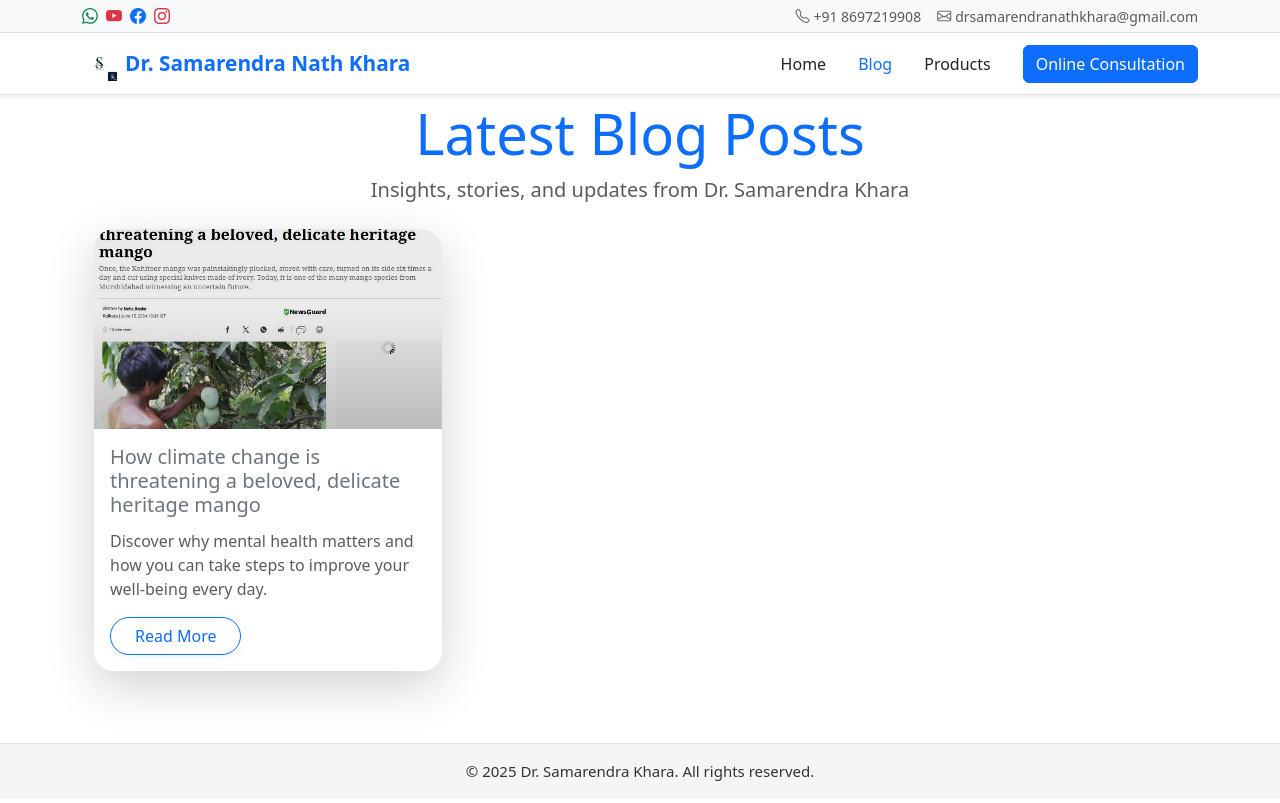
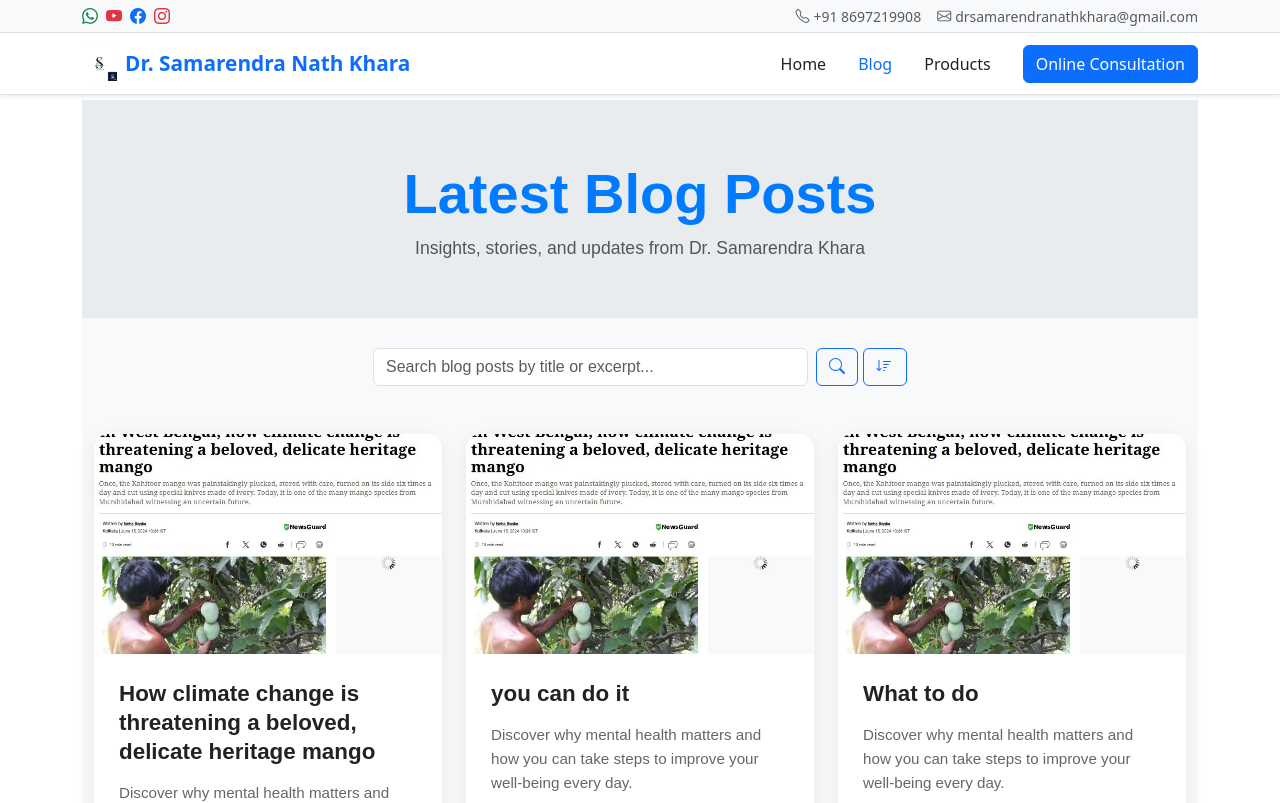
Before and after one commit to drsamarendra/author-drsamarendrakhara, an Angular app: page /blog in a window 1280 px wide. Shown: the top 803 px of the page. Built offline with nearby package versions, Linux system fonts and the light colour scheme.

Commit message:
modified

```diff
--- a/src/app/app.component.ts
+++ b/src/app/app.component.ts
@@ -7,8 +7,8 @@ import { Component, OnDestroy, OnInit } from '@angular/core';
 })
 export class AppComponent implements OnInit {
   ngOnInit(): void {
-    console.log("hello app")
-    localStorage.removeItem('lang');
+    localStorage.removeItem("lang");
+    localStorage.removeItem("sortBlog")
   }
 
   ngOnDestroy(): void {
--- a/src/assets/json/blogList.json
+++ b/src/assets/json/blogList.json
@@ -1,12 +1,45 @@
 [
   {
     "id": 1,
-    "title": "How climate change is threatening a beloved, delicate heritage mango",
+    "title": "How many know",
+    "author": "Dr. Samarendra Khara",
+    "date": "2023-10-01",
+    "isDisplayFrontPage": true,
+    "summary": "Discover why mental health matters and how you can take steps to improve your well-being every day.",
+    "description": "Mental health is crucial for overall well-being. Learn about its importance and ways to enhance your mental health.\n Mental health is crucial for overall well-being. Learn about its importance and ways to enhance your mental health.\nMental health is crucial for overall well-being. Learn about its importance and ways to enhance your mental health.\nMental health is crucial for overall well-being. Learn about its importance and ways to enhance your mental health.\nMental health is crucial for overall well-being. Learn about its importance and ways to enhance your mental health./nMental health is crucial for overall well-being. Learn about its importance and ways to enhance your mental health.\n Mental health is crucial for overall well-being. Learn about its importance and ways to enhance your mental health.\nMental health is crucial for overall well-being. Learn about its importance and ways to enhance your mental health.\nMental health is crucial for overall well-being. Learn about its importance and ways to enhance your mental health.\nMental health is crucial for overall well-being. Learn about its importance and ways to enhance your mental health.",
+    "image": "assets/blog/b1.jpg",
+    "link": "https://indianexpress.com/article/cities/kolkata/west-bengal-climate-change-threat-beloved-delicate-heritage-mango-9393943/"
+  },
+  {
+    "id": 2,
+    "title": "What to do",
     "author": "Dr. Samarendra Khara",
     "date": "2024-10-01",
     "isDisplayFrontPage": true,
     "summary": "Discover why mental health matters and how you can take steps to improve your well-being every day.",
-    "description": "Mental health is crucial for overall well-being. Learn about its importance and ways to enhance your mental health.\n Mental health is crucial for overall well-being. Learn about its importance and ways to enhance your mental health.\nMental health is crucial for overall well-being. Learn about its importance and ways to enhance your mental health.\nMental health is crucial for overall well-being. Learn about its importance and ways to enhance your mental health.\nMental health is crucial for overall well-being. Learn about its importance and ways to enhance your mental health.",
+    "description": "Mental health is crucial for overall well-being. Learn about its importance and ways to enhance your mental health.\n Mental health is crucial for overall well-being. Learn about its importance and ways to enhance your mental health.\nMental health is crucial for overall well-being. Learn about its importance and ways to enhance your mental health.\nMental health is crucial for overall well-being. Learn about its importance and ways to enhance your mental health.\nMental health is crucial for overall well-being. Learn about its importance and ways to enhance your mental health./nMental health is crucial for overall well-being. Learn about its importance and ways to enhance your mental health.\n Mental health is crucial for overall well-being. Learn about its importance and ways to enhance your mental health.\nMental health is crucial for overall well-being. Learn about its importance and ways to enhance your mental health.\nMental health is crucial for overall well-being. Learn about its importance and ways to enhance your mental health.\nMental health is crucial for overall well-being. Learn about its importance and ways to enhance your mental health.",
+    "image": "assets/blog/b1.jpg",
+    "link": "https://indianexpress.com/article/cities/kolkata/west-bengal-climate-change-threat-beloved-delicate-heritage-mango-9393943/"
+  },
+  {
+    "id": 3,
+    "title": "you can do it",
+    "author": "Dr. Samarendra Khara",
+    "date": "2025-09-01",
+    "isDisplayFrontPage": true,
+    "summary": "Discover why mental health matters and how you can take steps to improve your well-being every day.",
+    "description": "Mental health is crucial for overall well-being. Learn about its importance and ways to enhance your mental health.\n Mental health is crucial for overall well-being. Learn about its importance and ways to enhance your mental health.\nMental health is crucial for overall well-being. Learn about its importance and ways to enhance your mental health.\nMental health is crucial for overall well-being. Learn about its importance and ways to enhance your mental health.\nMental health is crucial for overall well-being. Learn about its importance and ways to enhance your mental health./nMental health is crucial for overall well-being. Learn about its importance and ways to enhance your mental health.\n Mental health is crucial for overall well-being. Learn about its importance and ways to enhance your mental health.\nMental health is crucial for overall well-being. Learn about its importance and ways to enhance your mental health.\nMental health is crucial for overall well-being. Learn about its importance and ways to enhance your mental health.\nMental health is crucial for overall well-being. Learn about its importance and ways to enhance your mental health.",
+    "image": "assets/blog/b1.jpg",
+    "link": "https://indianexpress.com/article/cities/kolkata/west-bengal-climate-change-threat-beloved-delicate-heritage-mango-9393943/"
+  },
+  {
+    "id": 4,
+    "title": "How climate change is threatening a beloved, delicate heritage mango",
+    "author": "Dr. Samarendra Khara",
+    "date": "2025-10-01",
+    "isDisplayFrontPage": true,
+    "summary": "Discover why mental health matters and how you can take steps to improve your well-being every day.",
+    "description": "Mental health is crucial for overall well-being. Learn about its importance and ways to enhance your mental health.\n Mental health is crucial for overall well-being. Learn about its importance and ways to enhance your mental health.\nMental health is crucial for overall well-being. Learn about its importance and ways to enhance your mental health.\nMental health is crucial for overall well-being. Learn about its importance and ways to enhance your mental health.\nMental health is crucial for overall well-being. Learn about its importance and ways to enhance your mental health./nMental health is crucial for overall well-being. Learn about its importance and ways to enhance your mental health.\n Mental health is crucial for overall well-being. Learn about its importance and ways to enhance your mental health.\nMental health is crucial for overall well-being. Learn about its importance and ways to enhance your mental health.\nMental health is crucial for overall well-being. Learn about its importance and ways to enhance your mental health.\nMental health is crucial for overall well-being. Learn about its importance and ways to enhance your mental health.",
     "image": "assets/blog/b1.jpg",
     "link": "https://indianexpress.com/article/cities/kolkata/west-bengal-climate-change-threat-beloved-delicate-heritage-mango-9393943/"
   }
--- a/src/core/feature-components/blog-details/blog-details.component.html
+++ b/src/core/feature-components/blog-details/blog-details.component.html
@@ -24,7 +24,7 @@
           <h1 class="display-5 fw-bold text-primary mb-2">{{ blog?.title }}</h1>
           <div class="mb-3 text-muted small">
             <i class="fas fa-user"></i> {{ blog?.author }} &nbsp;|&nbsp;
-            <i class="fas fa-calendar-alt"></i> {{ blog?.date || '2024-01-01' }}
+            <i class="fas fa-calendar-alt"></i> {{ blog?.date || '2024-01-01' | date:'mediumDate'  }}
           </div>
         </div>
         <img *ngIf="blog?.image" [src]="blog.image" alt="Blog Image" class="img-fluid rounded shadow mb-4 w-100">
--- a/src/core/feature-components/blog/blog.component.css
+++ b/src/core/feature-components/blog/blog.component.css
@@ -1,101 +1,72 @@
-.blog-card {
-  transition: transform 0.25s cubic-bezier(.4, 2, .6, 1), box-shadow 0.25s;
-  border-radius: 1.25rem;
-  overflow: hidden;
-  position: relative;
-  background: #fff;
+.blog-hero {
+  padding: 60px 20px 40px;
+  background-color: #e9ecef;
+  margin-bottom: 30px;
 }
 
-.blog-card:hover {
-  /* transform: translateY(-10px) scale(1.03); */
-  box-shadow: 0 12px 32px 0 rgba(0, 0, 0, 0.15);
+.blog-hero h1 {
+  color: #007bff;
+  font-weight: 600;
 }
 
-.img-gradient-wrapper {
-  position: relative;
-  overflow: hidden;
-  border-top-left-radius: 1.25rem;
-  border-top-right-radius: 1.25rem;
+.blog-hero p {
+  color: #555;
+  font-size: 1.1em;
 }
 
-.blog-img {
-  width: 100%;
-  height: 200px;
-  object-fit: cover;
-  border-top-left-radius: 1.25rem;
-  border-top-right-radius: 1.25rem;
-  transition: filter 0.3s;
+.blog-body {
+  font-family: Arial, sans-serif;
+  background-color: #f8f9fa;
+  color: #333;
 }
 
-.blog-card:hover .blog-img {
-  filter: brightness(0.85) blur(1px);
-}
-
-.img-gradient {
-  position: absolute;
-  left: 0;
-  right: 0;
-  bottom: 0;
-  top: 0;
-  background: linear-gradient(180deg, rgba(0, 0, 0, 0.08) 40%, rgba(0, 0, 0, 0.25) 100%);
-  pointer-events: none;
-}
-
-.card-title {
-  font-size: 1.25rem;
-  margin-bottom: 0.75rem;
-}
-
-.card-text {
-  min-height: 60px;
-}
-
-.btn-animated {
-  /* transition: background 0.2s, color 0.2s, box-shadow 0.2s, transform 0.2s; */
-  border-radius: 2rem;
-  padding-left: 1.5rem;
-  padding-right: 1.5rem;
-  font-weight: 500;
-  box-shadow: 0 2px 8px 0 rgba(0, 123, 255, 0.08);
-}
-
-.btn-animated:hover,
-.btn-animated:focus {
-  background: linear-gradient(90deg, #007bff 60%, #00c6ff 100%);
-  color: #fff;
-  /* transform: translateY(-2px) scale(1.05); */
-  box-shadow: 0 4px 16px 0 rgba(0, 123, 255, 0.18);
+.blog-post-card {
+  background-color: #fff;
+  border-radius: 15px;
+  box-shadow: 0 5px 20px rgba(0, 0, 0, 0.08);
+  overflow: hidden;
+  transition: transform 0.3s ease-in-out, box-shadow 0.3s ease-in-out;
   border: none;
 }
 
-@media (max-width: 991.98px) {
-  .blog-img {
-    height: 140px;
+.blog-post-card:hover {
+  transform: translateY(-8px);
+  box-shadow: 0 10px 30px rgba(0, 0, 0, 0.15);
 }
 
-  .card-title {
-    font-size: 1.1rem;
+.blog-post-card img {
+  width: 100%;
+  height: 220px;
+  object-fit: cover;
 }
 
-  /* .blog-wrapper {
-    margin-top: 25%;
-  } */
+.blog-post-card .card-body {
+  padding: 25px;
 }
 
-@media (max-width: 767.98px) {
-  .blog-img {
-    height: 100px;
+.blog-post-card .card-title {
+  font-size: 1.4em;
+  color: #222;
+  margin-bottom: 15px;
+  line-height: 1.3;
+  font-weight: 600;
 }
 
-  .card-title {
-    font-size: 1rem;
+.blog-post-card .card-text {
+  font-size: 0.95em;
+  color: #666;
+  line-height: 1.6;
+  margin-bottom: 20px;
 }
 
-  .blog-card {
-    border-radius: 0.7rem;
+.blog-post-card .btn-primary {
+  font-size: 0.9em;
+  padding: 10px 20px;
+  border-radius: 30px;
+  float: inline-end;
 }
 
-  /* .blog-wrapper {
-    margin-top: 25%;
-  } */
+.sortbtn {
+  margin-left: 5px;
+  padding-right: 6px;
 }
--- a/src/core/feature-components/blog/blog.component.html
+++ b/src/core/feature-components/blog/blog.component.html
@@ -1,20 +1,34 @@
-<div class="container my-5">
-  <div class="text-center blog-wrapper mb-4">
-    <h2 class="display-4 font-weight-bold text-primary">Latest Blog Posts</h2>
-    <p class="lead text-muted">Insights, stories, and updates from Dr. Samarendra Khara</p>
+<div class="blog-body">
+  <section class="blog-hero">
+    <div class="container text-center">
+      <h1 class="display-4">Latest Blog Posts</h1>
+      <p class="lead">Insights, stories, and updates from Dr. Samarendra Khara</p>
+    </div>
+  </section>
+  <div class="container blog-search-section mt-4 mb-5">
+    <div class="row justify-content-center">
+      <div class="col-md-8 col-lg-6 d-flex">
+          <input class="form-control me-2" type="search" placeholder="Search blog posts by title or excerpt..."
+            aria-label="Search blog posts" id="blogSearchInput"
+            [(ngModel)]="searchBlogText" (input)="searchBlog()">
+          <button class="btn btn-outline-primary" type="submit"><i class="bi bi-search"></i></button>
+          <button class="btn btn-outline-primary sortbtn" type="button" (click)="setSortOrder()">
+            <i [ngClass]="sortOrder=='newest' ? 'bi bi-sort-down me-2' : 'bi bi-sort-up me-2'"></i>
+          </button>
+      </div>
+    </div>
   </div>
-  <div class="row">
-    <!-- Blog Cards from blogList -->
-    <div class="col-md-4 mb-4" *ngFor="let blog of blogList">
-      <div class="card blog-card shadow-lg h-100 border-0">
-        <div class="img-gradient-wrapper">
-          <img [src]="blog.image" class="card-img-top rounded-top blog-img" alt="Blog Image">
-          <div class="img-gradient"></div>
-        </div>
-        <div class="card-body">
-          <h5 class="card-title font-weight-bold text-secondary">{{ blog.title }}</h5>
-          <p class="card-text text-muted">{{ blog.summary }}</p>
-          <a (click)="onClickBlog(blog)" class="btn btn-outline-primary btn-animated">Read More</a>
+  <div class="container blog-posts-grid">
+    <div class="row" id="blogPostsContainer">
+      <div class="col-md-6 col-lg-4 mb-4 blog-post-card-item" *ngFor="let blog of blogList">
+        <div class="card blog-post-card">
+          <img [src]="blog.image" class="card-img-top" alt="Mango Heritage">
+          <div class="card-body">
+            <h5 class="card-title">{{ blog.title }}</h5>
+            <p class="card-text">{{ blog.summary }}</p>
+            <small class="text-muted">Published: {{ blog.date | date:'mediumDate' }}</small><a
+              (click)="onClickBlog(blog)" class="btn btn-primary">Read More</a>
+          </div>
         </div>
       </div>
     </div>
--- a/src/core/feature-components/blog/blog.component.ts
+++ b/src/core/feature-components/blog/blog.component.ts
@@ -9,8 +9,11 @@ import { BlogService } from '../../shared-service/blog.service';
 })
 export class BlogComponent implements OnInit, OnDestroy {
 
+  public constBlogList: any[] = [];
   public blogList: any[] = [];
+  public sortOrder: any = '';
   private blogServiceSubscription: any;
+  public searchBlogText: string = "";
 
   constructor(
     private blogService: BlogService,
@@ -18,9 +21,16 @@ export class BlogComponent implements OnInit, OnDestroy {
   ) { }
 
   ngOnInit(): void {
-    this.blogServiceSubscription = this.blogService.handleBlogList().subscribe(
+    this.sortOrder = localStorage.getItem("sortBlog") || 'newest'
+    this.fetchBlogList();
+  }
+
+  private fetchBlogList() {
+    localStorage.setItem("sortBlog", this.sortOrder);
+    this.blogServiceSubscription = this.blogService.handleBlogList(this.sortOrder).subscribe(
       response => {
-        this.blogList = response;
+        this.constBlogList = response;
+        this.blogList = response.map((obj: any) => ({ ...obj }));
       });
   }
 
@@ -33,6 +43,25 @@ export class BlogComponent implements OnInit, OnDestroy {
     this.router.navigateByUrl('/blog-details', navigationExtras);
   }
 
+  public setSortOrder() {
+    this.sortOrder = (this.sortOrder == "newest") ? "oldest" : "newest";
+    this.fetchBlogList();
+
+  }
+
+  public searchBlog() {
+    this.blogList = this.getFilterBlog();
+  }
+
+  public getFilterBlog() {
+    if (!this.searchBlogText) {
+      return this.constBlogList;
+    }
+    return this.constBlogList.filter(blog =>
+      JSON.stringify(blog).toLowerCase().includes(this.searchBlogText)
+    );
+  }
+
   ngOnDestroy(): void {
     this.blogServiceSubscription?.unsubscribe();
   }
--- a/src/core/shared-service/blog.service.ts
+++ b/src/core/shared-service/blog.service.ts
@@ -20,9 +20,9 @@ export class BlogService {
     );
   }
 
-  public handleBlogList(): Observable<any[]> {
+  public handleBlogList(sortOrder: 'newest' | 'oldest'): Observable<any[]> {
     if (this.blogList.length > 0) {
-      return of(this.blogList);
+      return of(this.formatBlogData(sortOrder));
     }
 
     return this.getblogList().pipe(
@@ -30,30 +30,23 @@ export class BlogService {
         if (this.blogList.length === 0) {
           this.blogList = [];
         }
-        return this.blogList;
+        return this.formatBlogData(sortOrder);
       })
     );
   }
 
-  public getLatestPostList(): Observable<any[]> {
-    if (this.blogList.length > 0) {
-      return of(this.formatBlogData());
-    }
-
-    return this.getblogList().pipe(
-      map(() => {
-        if (this.blogList.length === 0) {
-          this.blogList = [];
-        }
-        return this.formatBlogData();
-      })
-    );
-  }
-
-  private formatBlogData() {
+  private formatBlogData(sortOrder: 'newest' | 'oldest') {
     return this.blogList
       .filter((item: any) => item.isDisplayFrontPage)
-      .sort((a: any, b: any) => a.data - b.data);
+      .sort((a: any, b: any) => {
+        const dateA = new Date(a.date);
+        const dateB = new Date(b.date);
+        if ("newest" == sortOrder) {
+          return dateB.getTime() - dateA.getTime(); // Descending (newest first)
+        } else {
+          return dateA.getTime() - dateB.getTime(); // Ascending (oldest first)
+        }
+      });
   }
 
   public isBlogPresnetById(id: number) {
```
Lines whose indentation alone changed are shown as unchanged.
